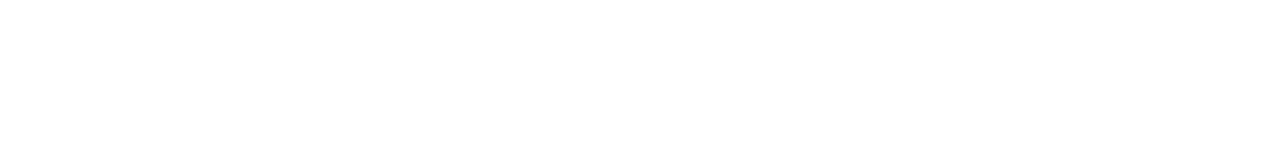
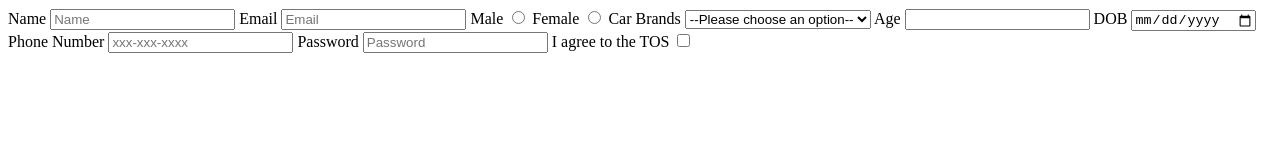
Before and after one commit to acciojob/signup-form-car-Jayeshwarke, a website: page main.html in a window 1280 px wide. Drawn offline with Linux system fonts and the light colour scheme.

Commit message:
created a submission

```diff
--- a/main.html
+++ b/main.html
@@ -8,6 +8,42 @@
 
 <body>
 	<!-- the entire body must be written by student -->
+    <form method="post">
+        <label for="name">Name</label>
+        <input type="text" id="name" placeholder="Name" required>
+        <label for="email">Email</label>
+        <input type="Email" id="email" placeholder="Email" required>
+
+        <label for="gender_m">Male</label>
+        <input type="radio" name="gender" id="gender_m" required>
+        <label for="gender_f">Female</label>
+        <input type="radio" name="gender" id="gender_f" required>
+
+        <label for="cars">Car Brands</label>
+        <select name="cars" id="cars">
+            <option value="">--Please choose an option--</option>
+            <option value="BMQ">BMW</option>
+            <option value="AUD">AUDI</option>
+            <option value="MERCEDEZ">MERCEDEZ</option>
+
+        </select>
+        <label for="Age">Age</label>
+        <input type="number" name="Age" id="age" required>
+
+        <label for="dob">DOB</label>
+        <input type="date"  id="age" placeholder="Age" required>
+
+        <label for="tel">Phone Number</label>
+        <input type="tel" id="tel" placeholder="xxx-xxx-xxxx" >
+
+        <label for="Password">Password</label>
+        <input type="password" id="password" placeholder="Password" required>
+
+        <label for="tos">I agree to the TOS</label>
+        <input type="checkbox" id="tos" required>
+
+
+    </form>
     <script type="text/javascript" src="./script.js">
 </script>
 
```
